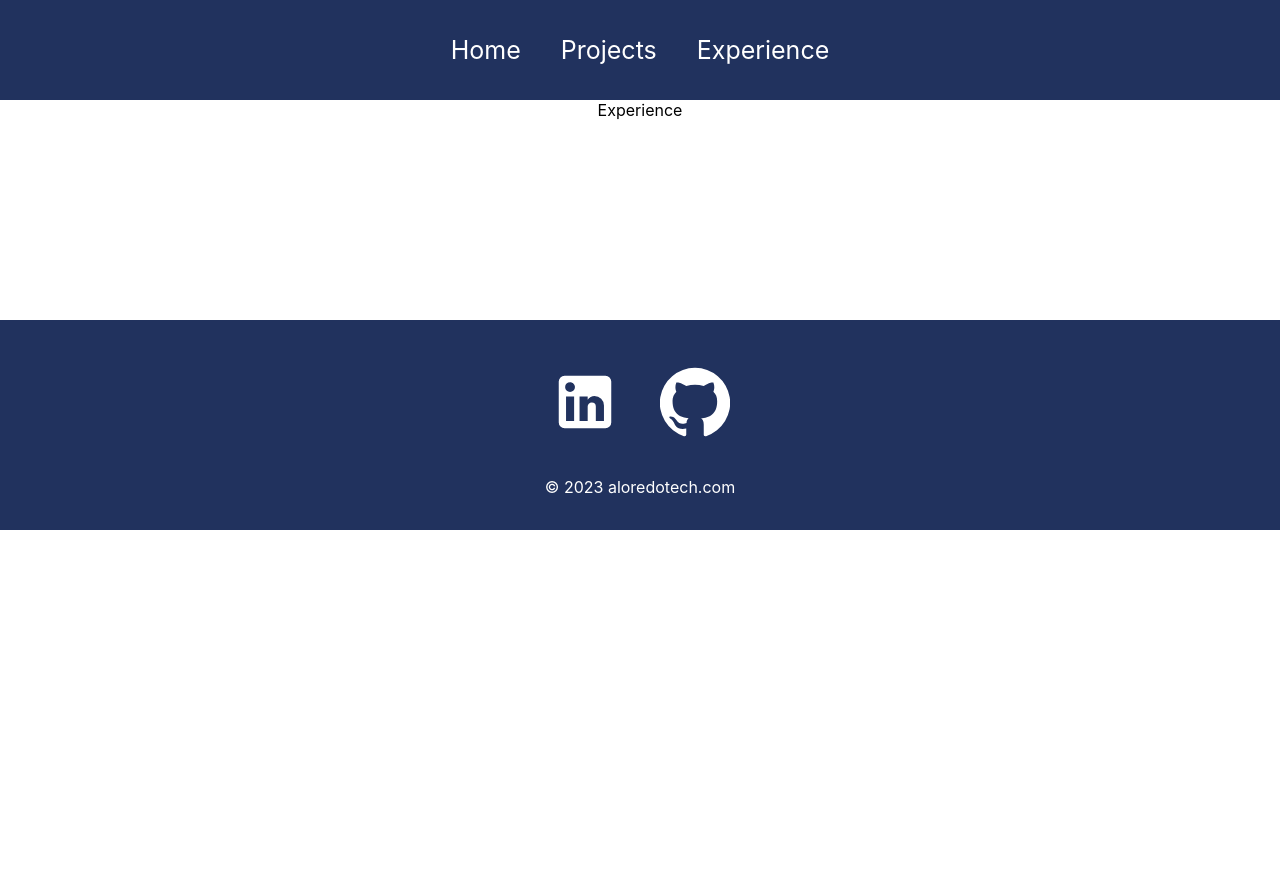
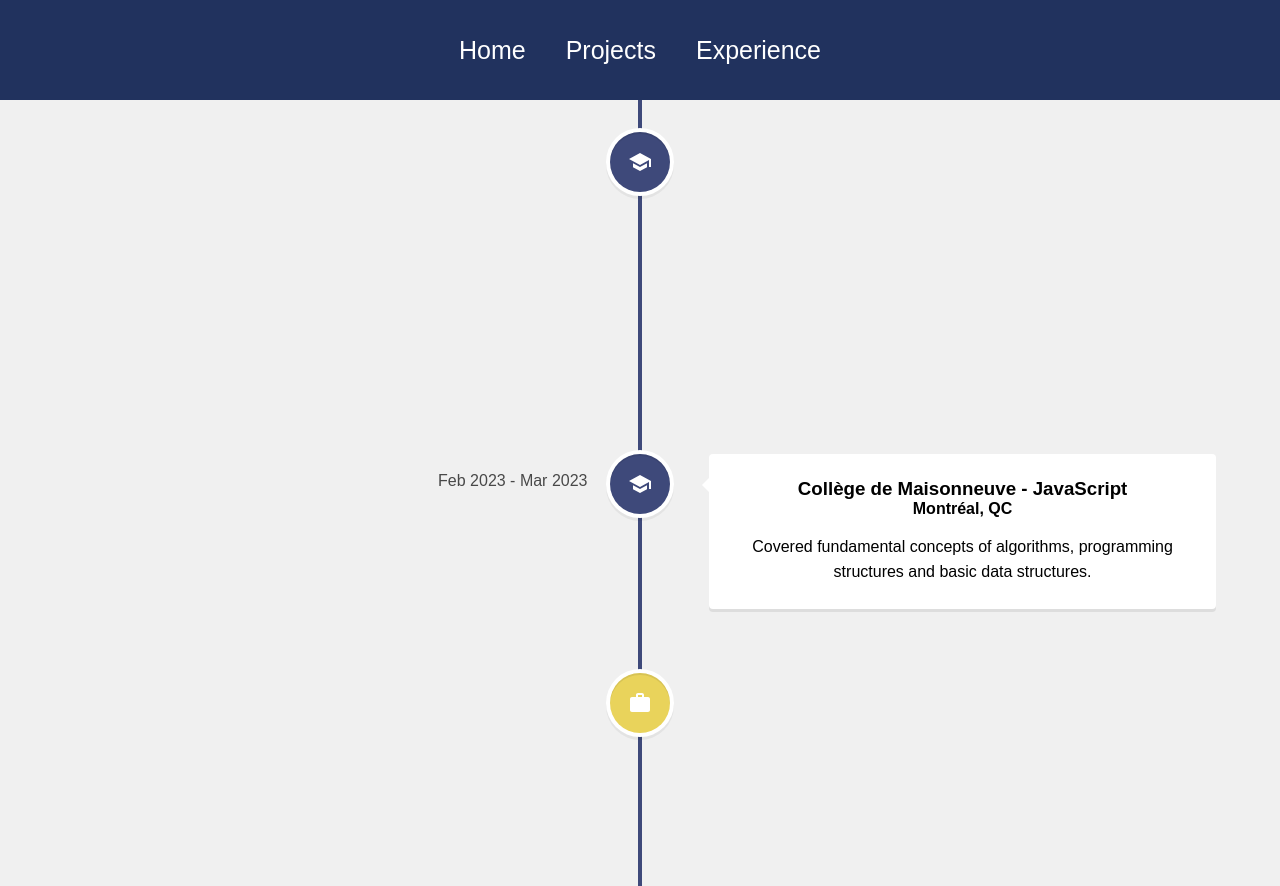
Before and after one commit to ndy-lopez/portfolio, a React (Create React App) app: page /experience in a window 1280 px wide. Shown: the top 886 px of the page. Before the commit the page ends 800 px from the top, so only its background shows below. Built offline with nearby package versions, Linux system fonts and the light colour scheme.

Commit message:
Complete experience page using VerticalTimeline

```diff
--- a/src/App.css
+++ b/src/App.css
@@ -1,4 +1,10 @@
 .App {
+  width: 100%;
+  height: auto;
+  display: flex;
+  flex-direction: column;
+  font-family: Arial, Helvetica, sans-serif;
+  background-color: #f0f0f0;
   text-align: center;
 }
 
--- a/src/pages/Experience.js
+++ b/src/pages/Experience.js
@@ -1,9 +1,78 @@
-import React from 'react'
+import React from "react";
+import {
+  VerticalTimeline,
+  VerticalTimelineElement,
+} from "react-vertical-timeline-component";
+import "react-vertical-timeline-component/style.min.css";
+import SchoolIcon from "@material-ui/icons/School";
+import WorkIcon from "@material-ui/icons/Work";
 
 function Experience() {
   return (
-    <div>Experience</div>
-  )
+    <div className="experience">
+      <VerticalTimeline lineColor="#3e497a">
+        <VerticalTimelineElement
+          className="vertical-timeline-element--education"
+          date="Apr 2023 - Jun 2023 "
+          iconStyle={{ background: "#3e497a", color: "#ffff" }}
+          icon={<SchoolIcon />}
+        >
+           <h3 className="vertical-timeline-element-title">
+            Le Wagon - Web Development
+          </h3>
+          <h4 className="vertical-timeline-element-subtitle">
+            Montréal, QC
+          </h4>
+          <p> Learned software fundamentals, databases, front-end development, and web design through Figma, including key frameworks like Ruby on Rails and StimulusJS. Gained experience in deploying complete web applications and adopting best-in-class development workflows, including collaboration on GitHub and automated testing.</p>
+        </VerticalTimelineElement>
+        <VerticalTimelineElement
+          className="vertical-timeline-element--education"
+          date="Feb 2023 - Mar 2023 "
+          iconStyle={{ background: "#3e497a", color: "#ffff" }}
+          icon={<SchoolIcon />}
+        >
+          <h3 className="vertical-timeline-element-title">
+            Collège de Maisonneuve - JavaScript
+          </h3>
+          <h4 className="vertical-timeline-element-subtitle">
+            Montréal, QC
+          </h4>
+          <p>Covered fundamental concepts of algorithms, programming structures and basic data structures.</p>
+        </VerticalTimelineElement>
+        <VerticalTimelineElement
+          className="vertical-timeline-element--work"
+          date="2020 - present"
+          iconStyle={{ background: "#e9d35b", color: "#fff" }}
+          icon={<WorkIcon />}
+        >
+          <h3 className="vertical-timeline-element-title">
+            Technical Support Specialist - Vidéotron
+          </h3>
+          <h4 className="vertical-timeline-element-subtitle">
+            Montréal, QC
+          </h4>
+          <p>Providing expert assistance and resolving technical issues related to telecommunications services and products. </p>
+        </VerticalTimelineElement>
+
+        <VerticalTimelineElement
+          className="vertical-timeline-element--work"
+          date="2014 - 2020"
+          iconStyle={{ background: "#e9d35b", color: "#fff" }}
+          icon={<WorkIcon />}
+        >
+          <h3 className="vertical-timeline-element-title">
+            Credit Operations Consultant
+          </h3>
+          <h4 className="vertical-timeline-element-subtitle">
+            Montréal, QC
+          </h4>
+          <p>
+          Analyzed and strategized the collection efforts, assessed the financial risks involved, and implemented effective procedures to recover outstanding debts from clients or customers.
+          </p>
+        </VerticalTimelineElement>
+      </VerticalTimeline>
+    </div>
+  );
 }
 
-export default Experience
+export default Experience;
```
